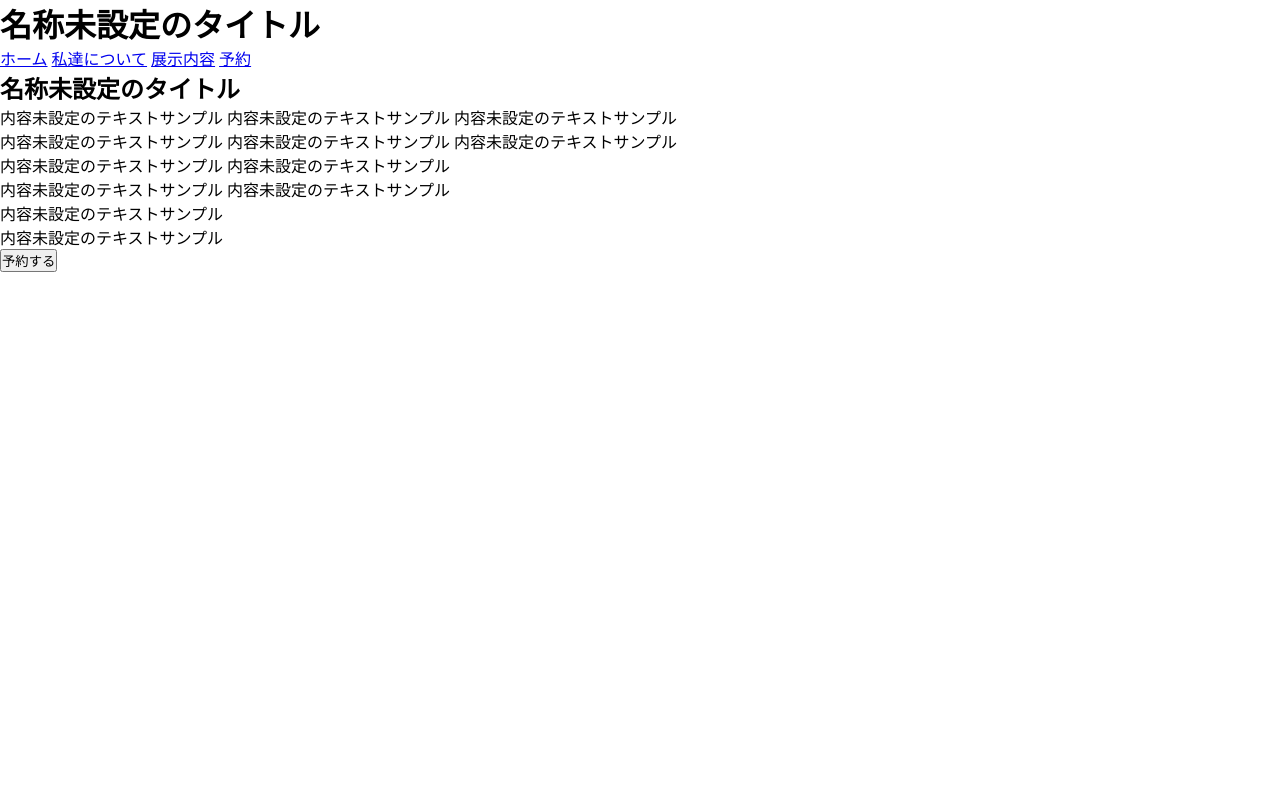
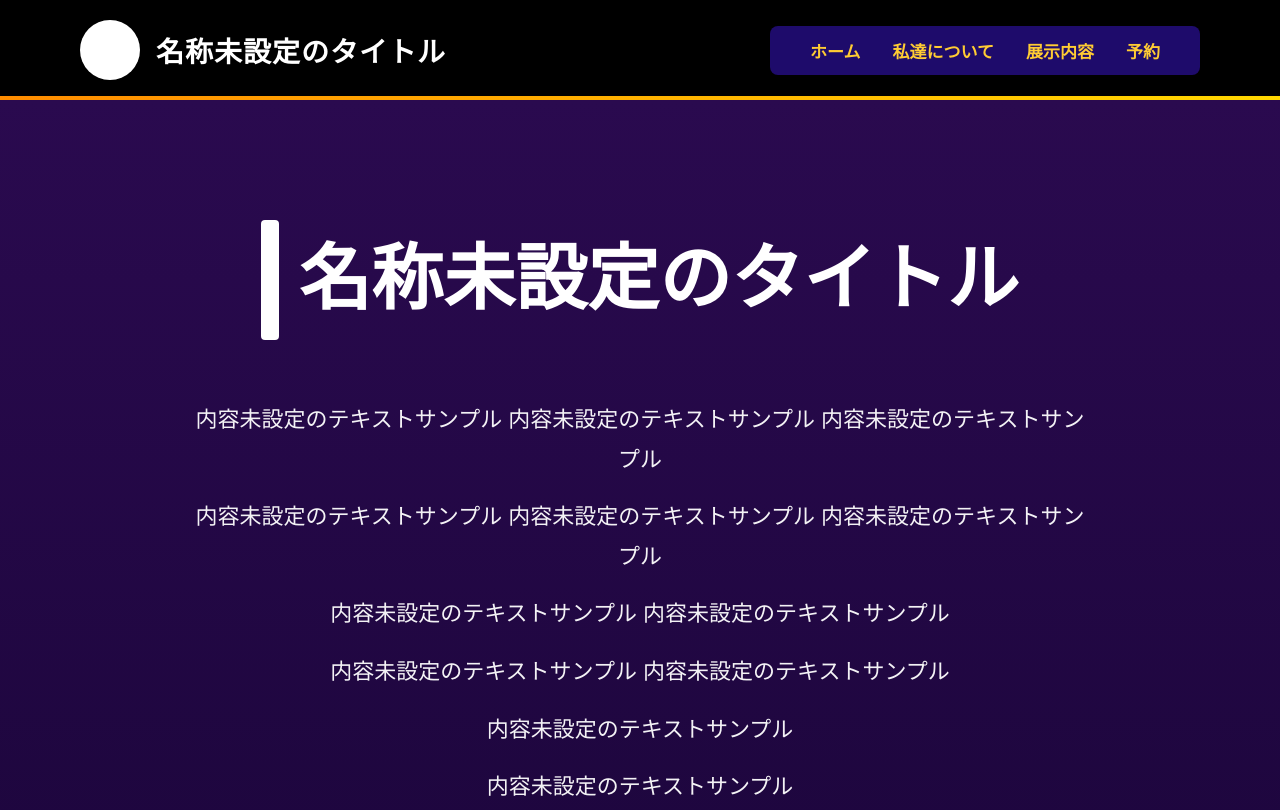
Before and after one commit to special-start/5G_school_fest, a plain HTML site: page index.html in a window 1280 px wide. Shown: the top 810 px of the page. Drawn offline with Linux system fonts and the light colour scheme.

Commit message:
Update style.css

```diff
--- a/style.css
+++ b/style.css
@@ -1,6 +1,169 @@
 * {
-  margin: 0;
-  padding: 0;
-  box-sizing: border-box;
+    margin: 0;
+    padding: 0;
+    box-sizing: border-box;
 }
-/**/
+
+body {
+    font-family: 'Helvetica Neue', Arial, 'Hiragino Sans', sans-serif;
+    color: white;
+}
+
+/* ==================== ヘッダー ==================== */
+header {
+    background: #000000;
+    padding: 20px 0;
+    position: relative;
+}
+
+.header-container {
+    max-width: 1200px;
+    margin: 0 auto;
+    display: flex;
+    align-items: center;
+    justify-content: space-between;
+    padding: 0 40px;
+}
+
+.logo-title {
+    display: flex;
+    align-items: center;
+    gap: 16px;
+}
+
+.logo-circle {
+    width: 60px;
+    height: 60px;
+    background: white;
+    border-radius: 50%;
+}
+
+.site-title {
+    font-size: 28px;
+    font-weight: 700;
+    letter-spacing: 1px;
+    white-space: nowrap;
+}
+
+/* オレンジライン */
+header::after {
+    content: '';
+    position: absolute;
+    bottom: 0;
+    left: 0;
+    right: 0;
+    height: 4px;
+    background: linear-gradient(to right, #ff8c00, #ffd700);
+}
+
+/* ナビゲーション */
+.nav-menu {
+    background: #1e0b6b;
+    padding: 12px 40px;
+    border-radius: 8px;
+    display: flex;
+    gap: 32px;
+    align-items: center;
+}
+
+.nav-menu a {
+    color: #ffcc33;
+    text-decoration: none;
+    font-weight: 600;
+    font-size: 17px;
+    transition: opacity 0.3s;
+}
+
+.nav-menu a:hover {
+    opacity: 0.8;
+}
+
+/* ==================== メイン ==================== */
+.hero {
+    background: linear-gradient(180deg, #2a0a4f 0%, #1a0539 100%);
+    min-height: 100vh;
+    display: flex;
+    align-items: center;
+    padding: 120px 40px 100px;
+    position: relative;
+}
+
+.hero-content {
+    max-width: 900px;
+    margin: 0 auto;
+    text-align: center;
+}
+
+/* 大タイトル */
+.main-title {
+    font-size: 72px;
+    font-weight: 900;
+    margin-bottom: 60px;
+    display: flex;
+    align-items: center;
+    justify-content: center;
+    gap: 20px;
+    line-height: 1.1;
+}
+
+.title-bar {
+    display: inline-block;
+    width: 18px;
+    height: 120px;
+    background: white;
+    border-radius: 4px;
+}
+
+/* 説明文 */
+.description {
+    margin-bottom: 80px;
+    font-size: 22px;
+    line-height: 1.8;
+    opacity: 0.95;
+}
+
+.description p {
+    margin-bottom: 18px;
+}
+
+/* 予約ボタン */
+.reserve-btn {
+    background: linear-gradient(135deg, #00ff9d, #00cc7a);
+    color: #000;
+    font-size: 28px;
+    font-weight: 700;
+    padding: 22px 80px;
+    border: none;
+    border-radius: 50px;
+    cursor: pointer;
+    box-shadow: 0 10px 30px rgba(0, 255, 157, 0.4);
+    transition: all 0.3s ease;
+}
+
+.reserve-btn:hover {
+    transform: translateY(-5px);
+    box-shadow: 0 15px 40px rgba(0, 255, 157, 0.5);
+}
+
+/* レスポンシブ */
+@media (max-width: 768px) {
+    .header-container {
+        padding: 0 20px;
+        flex-direction: column;
+        gap: 20px;
+    }
+
+    .nav-menu {
+        padding: 12px 25px;
+        gap: 20px;
+        font-size: 16px;
+    }
+
+    .main-title {
+        font-size: 48px;
+    }
+
+    .description {
+        font-size: 18px;
+    }
+}
```
